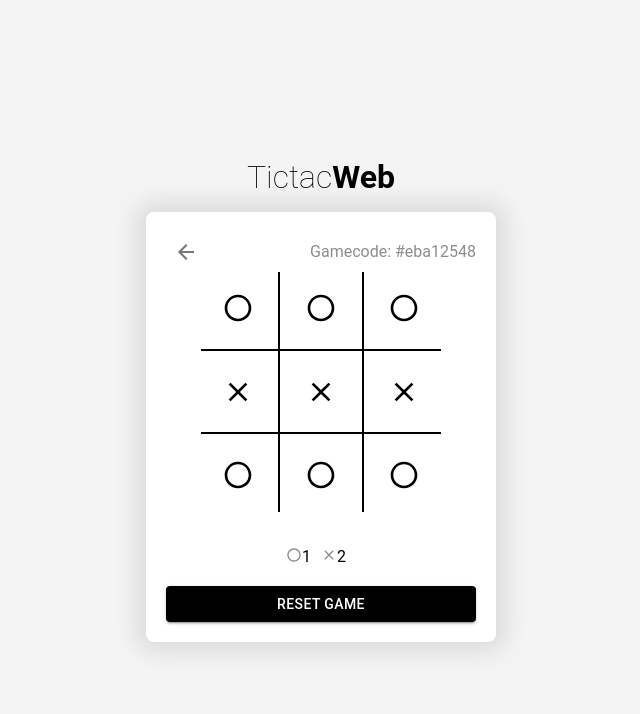
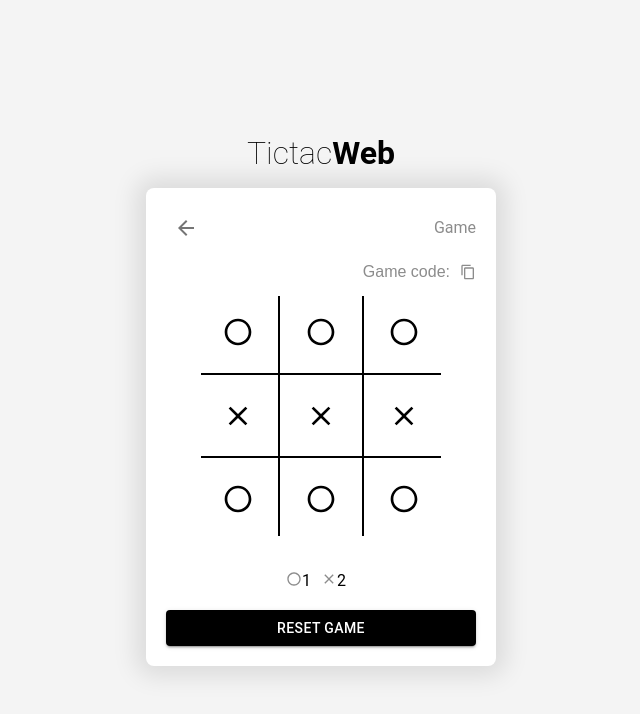
Before and after one commit to LucioHenrique512/tictacweb, a React (Create React App) app: page /board in a window 1280 px wide. Shown: the top 714 px of the page, without its empty margins (319-959 px from the left). Built offline with nearby package versions, Linux system fonts and the light colour scheme.

Commit message:
Implements connect endpoint

```diff
--- a/src/App/index.tsx
+++ b/src/App/index.tsx
@@ -13,7 +13,6 @@ function App() {
   return (
     <React.Fragment>
       <ToastContainer />
-
       <ThemeProvider theme={light}>
         <MuiThemeProvider theme={muiThemeLight}>
           <GlobalStyle />
--- /dev/null
+++ b/src/context/index.tsx
@@ -0,0 +1,20 @@
+import { createContext, useContext, useState } from "react";
+import { GameType } from "../types/gameTypes";
+import { TicTacContextType } from "./type";
+
+type ContextProviderProps = {
+  children: JSX.Element;
+};
+
+const Context = createContext<TicTacContextType>({} as TicTacContextType);
+
+export const TicTacContextProvider: React.FC<ContextProviderProps> = ({
+  children,
+}) => {
+  const [game, setGame] = useState<GameType>();
+  return (
+    <Context.Provider value={{ game, setGame }}>{children}</Context.Provider>
+  );
+};
+
+export const useTicTacContext = () => useContext(Context);
--- /dev/null
+++ b/src/context/type.ts
@@ -0,0 +1,7 @@
+import { Dispatch, SetStateAction } from "react";
+import { GameType } from "../types/gameTypes";
+
+export interface TicTacContextType {
+  game: GameType | undefined;
+  setGame: Dispatch<SetStateAction<GameType | undefined>>;
+}
--- a/src/index.tsx
+++ b/src/index.tsx
@@ -1,6 +1,7 @@
 import React from "react";
 import ReactDOM from "react-dom/client";
 import App from "./App";
+import { TicTacContextProvider } from "./context";
 import reportWebVitals from "./reportWebVitals";
 
 const root = ReactDOM.createRoot(
@@ -8,7 +9,9 @@ const root = ReactDOM.createRoot(
 );
 root.render(
   <React.Fragment>
-    <App />
+    <TicTacContextProvider>
+      <App />
+    </TicTacContextProvider>
   </React.Fragment>
 );
 
--- a/src/screens/BoardScreen/index.tsx
+++ b/src/screens/BoardScreen/index.tsx
@@ -1,24 +1,19 @@
-import { Button } from "@mui/material";
-import { useTheme } from "styled-components";
-import { ForegroundContainer, TopBar } from "../../components";
-import { Board } from "./components/board";
-import { Score } from "./components/score";
-import { Container, ContentContainer } from "./styles";
+import { useTicTacContext } from "../../context";
+import { BoardScreenView } from "./view";
+import { toast } from "react-toastify";
 
 export const BoardScreen: React.FC = () => {
-  const { padding } = useTheme();
-  return (
-    <ForegroundContainer>
-      <Container>
-        <TopBar text="Gamecode: #eba12548" />
-        <ContentContainer>
-          <Board />
-          <Score />
-        </ContentContainer>
-        <Button fullWidth variant="contained" style={{ marginTop: padding.MD }}>
-          Reset game
-        </Button>
-      </Container>
-    </ForegroundContainer>
-  );
+  const { game } = useTicTacContext();
+
+  const onCopyPress = () => {
+    if (!!game?.id) {
+      const gameCode = game?.id ?? "";
+      navigator.clipboard.writeText(gameCode);
+      toast(`Copied, send it to the second player! code:${gameCode}`, {
+        type: "info",
+      });
+    }
+  };
+
+  return <BoardScreenView onCopyPress={onCopyPress} gameCode={game?.id} />;
 };
--- a/src/screens/BoardScreen/styles.ts
+++ b/src/screens/BoardScreen/styles.ts
@@ -1,3 +1,4 @@
+import { ButtonBase } from "@mui/material";
 import styled from "styled-components";
 
 export const Container = styled.div``;
@@ -9,3 +10,18 @@ export const ContentContainer = styled.div`
   flex-direction: column;
   width: 100%;
 `;
+
+export const ButtonContainer = styled.div`
+  margin: 15px 0px;
+  display: flex;
+  display: flex;
+  justify-content: flex-end;
+`;
+
+export const GameCodeButton = styled(ButtonBase)`
+  p {
+    font-size: ${({ theme }) => theme.fontSize.SM}rem;
+    color: ${({ theme }) => theme.colors.secondary};
+    margin-right: 5px;
+  }
+`;
--- /dev/null
+++ b/src/screens/BoardScreen/view.tsx
@@ -0,0 +1,50 @@
+import { useTheme } from "styled-components";
+import { ForegroundContainer, TopBar } from "../../components";
+import { Board } from "./components/board";
+import { Score } from "./components/score";
+import {
+  Container,
+  ContentContainer,
+  GameCodeButton,
+  ButtonContainer,
+} from "./styles";
+import { Button } from "@mui/material";
+import { MdContentCopy } from "react-icons/md";
+
+interface BoardScreenViewProps {
+  onCopyPress: () => void;
+  gameCode?: string;
+}
+
+export const BoardScreenView: React.FC<BoardScreenViewProps> = ({
+  onCopyPress,
+  gameCode,
+}) => {
+  const { padding, colors, fontSize } = useTheme();
+
+  return (
+    <ForegroundContainer>
+      <Container>
+        <TopBar text="Game" />
+        <ButtonContainer>
+          <GameCodeButton onClick={onCopyPress}>
+            <p>Game code:</p>
+            <p>{gameCode}</p>
+            <MdContentCopy
+              color={colors.secondary}
+              size={`${fontSize.SM}rem`}
+            />
+          </GameCodeButton>
+        </ButtonContainer>
+
+        <ContentContainer>
+          <Board />
+          <Score />
+        </ContentContainer>
+        <Button fullWidth variant="contained" style={{ marginTop: padding.MD }}>
+          Reset game
+        </Button>
+      </Container>
+    </ForegroundContainer>
+  );
+};
--- a/src/screens/JoinGame/index.tsx
+++ b/src/screens/JoinGame/index.tsx
@@ -1,33 +1,41 @@
 import { Button, TextField } from "@mui/material";
-import React from "react";
-import { useTheme } from "styled-components";
-import { ForegroundContainer, TopBar } from "../../components";
-import { Container, HintText } from "./styles";
+import React, { useState } from "react";
+
 import { useHistory } from "react-router-dom";
+import { useTicTacContext } from "../../context";
+import { postConnect } from "../../services/api";
+import { JoinGameView } from "./view";
+import { toast } from "react-toastify";
 
 export const JoinGame: React.FC = () => {
-  const { padding } = useTheme();
   const { push } = useHistory();
+  const [value, setValue] = useState<string>("");
+  const [loading, setLoading] = useState<boolean>(false);
+  const { setGame } = useTicTacContext();
+
+  const onFieldChange = (text: string) => setValue(text.trim());
+
+  const onJoinClick = async () => {
+    try {
+      setLoading(true);
+      const { data } = await postConnect({ gameId: value });
+      setLoading(false);
+      setGame(data);
+      toast(`Connected! code: ${data.id}`, { type: "success" });
+      push("/board");
+    } catch (error: any) {
+      setLoading(false);
+      const message = error.response?.data?.message;
+      toast(message ?? "Error connecting to server", { type: "error" });
+    }
+  };
+
   return (
-    <ForegroundContainer>
-      <Container>
-        <TopBar />
-        <HintText>Type or paste your game code below</HintText>
-        <TextField
-          variant="outlined"
-          label="game code"
-          style={{ marginBottom: padding.MD }}
-        />
-        <Button
-          size="large"
-          variant="contained"
-          onClick={() => {
-            push("/board");
-          }}
-        >
-          Join a game
-        </Button>
-      </Container>
-    </ForegroundContainer>
+    <JoinGameView
+      value={value}
+      onChange={onFieldChange}
+      onJoinClick={onJoinClick}
+      disabled={value.length < 3}
+    />
   );
 };
--- /dev/null
+++ b/src/screens/JoinGame/view.tsx
@@ -0,0 +1,45 @@
+import { Button, TextField } from "@mui/material";
+import React from "react";
+import { useTheme } from "styled-components";
+import { ForegroundContainer, TopBar } from "../../components";
+import { Container, HintText } from "./styles";
+
+interface JoinGameViewProps {
+  onJoinClick: () => void;
+  onChange: (text: string) => void;
+  value: string;
+  disabled?: boolean;
+}
+
+export const JoinGameView: React.FC<JoinGameViewProps> = ({
+  onJoinClick,
+  onChange,
+  value,
+  disabled
+}) => {
+  const { padding } = useTheme();
+
+  return (
+    <ForegroundContainer>
+      <Container>
+        <TopBar />
+        <HintText>Type or paste your game code below</HintText>
+        <TextField
+          variant="outlined"
+          label="game code"
+          style={{ marginBottom: padding.MD }}
+          value={value}
+          onChange={(event) => onChange(event.target.value)}
+        />
+        <Button
+          disabled={disabled}
+          size="large"
+          variant="contained"
+          onClick={onJoinClick}
+        >
+          Join a game
+        </Button>
+      </Container>
+    </ForegroundContainer>
+  );
+};
--- a/src/screens/Wellcome/index.tsx
+++ b/src/screens/Wellcome/index.tsx
@@ -3,28 +3,30 @@ import { useHistory } from "react-router-dom";
 import { getNewGame } from "../../services/api";
 import { WellcomeView } from "./view";
 import { toast } from "react-toastify";
+import { useTicTacContext } from "../../context";
+import { GameType } from "../../types/gameTypes";
 
 export const Wellcome: React.FC = () => {
   const { push } = useHistory();
   const [loading, setLoading] = useState<boolean>();
+  const { setGame } = useTicTacContext();
 
   const onCreateNewGameClick = async () => {
     try {
       setLoading(true);
-      const response = await getNewGame();
+      const { data } = await getNewGame();
       setLoading(false);
-      console.log("game->", response.data.board);
+      setGame(data);
       push("/board");
-    } catch (error) {
+    } catch (error: any) {
       setLoading(false);
-      toast("Error to conect to the server", { type: "error" });
-
-      console.log("erro ->", error);
+      const message = error.response?.data?.message;
+      toast(message ?? "Error connecting to server", { type: "error" });
     }
   };
 
   const onJoinGameClick = () => {
-    //push("/join");
+    push("/join");
   };
 
   return (
--- a/src/services/api.ts
+++ b/src/services/api.ts
@@ -6,3 +6,10 @@ const baseURL = `http://localhost:8080`;
 const api = axios.create({ baseURL });
 
 export const getNewGame = () => api.get<GameType>("/game/start");
+
+type PostConnectPayload = {
+  gameId: string;
+};
+
+export const postConnect = (payload: PostConnectPayload) =>
+  api.post<GameType>("/game/connect", payload);
```
